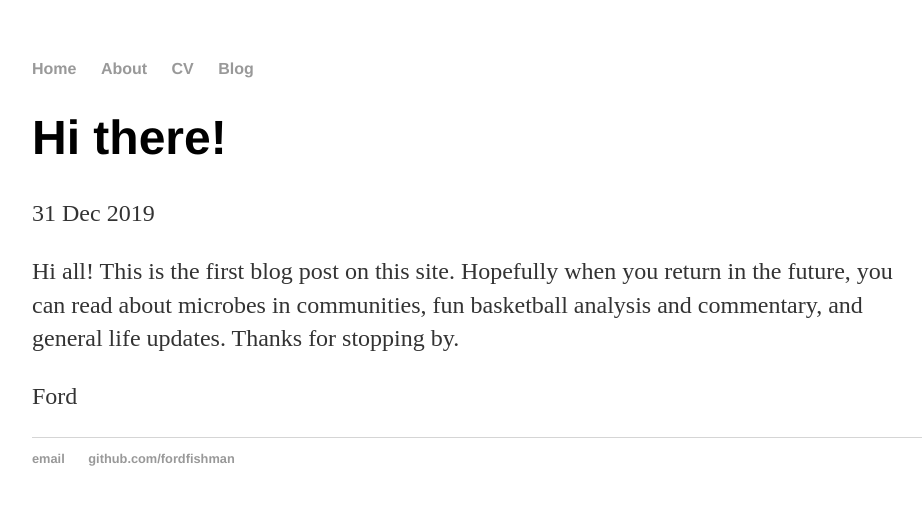
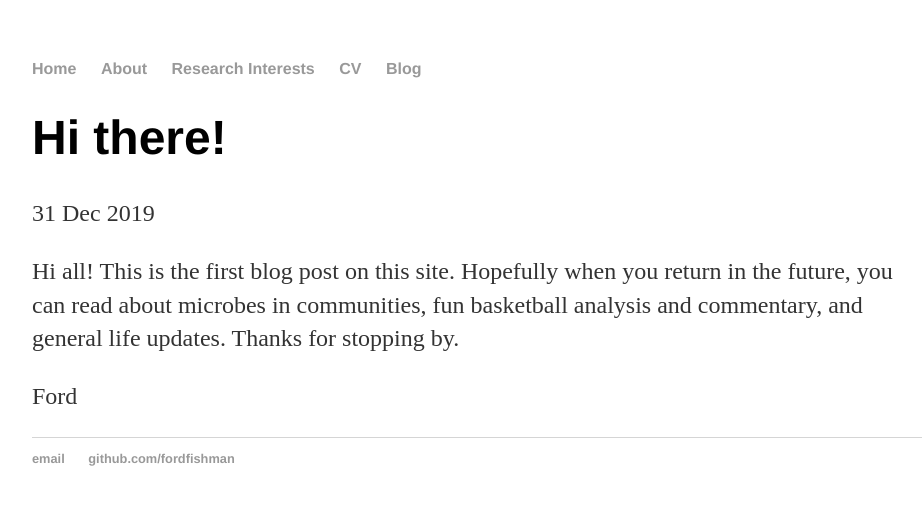
Before and after one commit to fordfishman/fordfishman.github.io, a Jekyll site: the page built from _posts/2019-12-31-first-post.md, in a window 1280 px wide. Shown: the top 505 px of the page, without its empty margins (160-1082 px from the left). Built offline with Jekyll 4.4.1, drawn with Linux system fonts in a browser that asks for light colours.

Commit message:
Added pages for dead links

```diff
--- a/_layouts/default.html
+++ b/_layouts/default.html
@@ -12,6 +12,7 @@
         <ul>
          <li><a href="/">Home</a></li>
             <li><a href="/about/">About</a></li>
+            <li><a href="/research/">Research Interests</a></li>
             <li><a href="/cv/">CV</a></li>
             <li><a href="/blog/">Blog</a></li>
         </ul>
--- /dev/null
+++ b/about/index.html
@@ -0,0 +1,6 @@
+---
+layout: default
+---
+<div class="blurb">
+    <p>Need something to say</p>
+</div>
--- /dev/null
+++ b/cv/index.html
@@ -0,0 +1,6 @@
+---
+layout: default
+---
+<div class="blurb">
+    <p>An academic failure</p>
+</div>
--- /dev/null
+++ b/research/index.html
@@ -0,0 +1,6 @@
+---
+layout: default
+---
+<div class="blurb">
+    <p>I think I need to search first.</p>
+</div>
```
